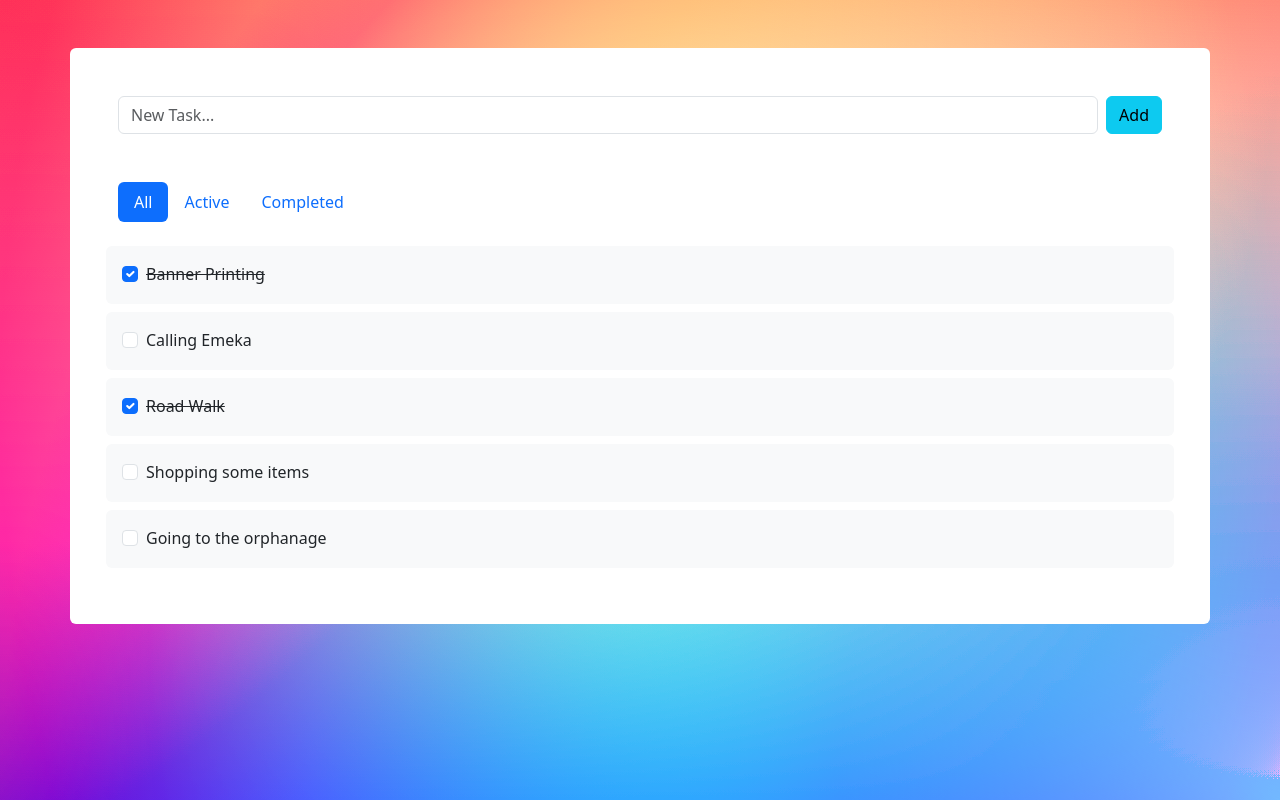
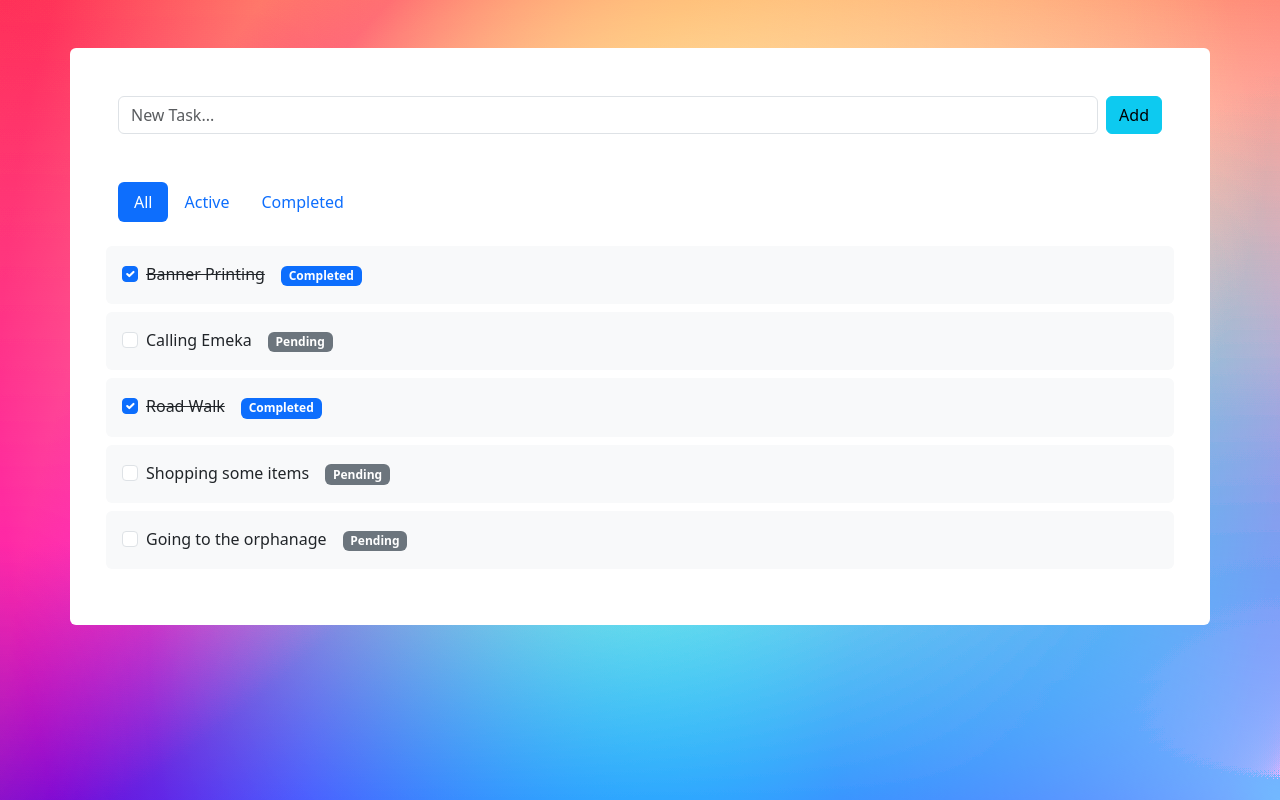
Before and after one commit to osiota10/todo-task-manager, a React (Create React App) app: page / in a window 1280 px wide. Built offline with nearby package versions, Linux system fonts and the light colour scheme.

Commit message:
Todo status

```diff
--- a/src/components/todoItem.jsx
+++ b/src/components/todoItem.jsx
@@ -15,6 +15,13 @@ const TodoItem = ({ id, task, is_completed }) => {
                     for="flexCheckDefault"
                 >
                     {task}
+                    <span
+                        className={`ms-3 badge text-bg-${
+                            is_completed ? "primary" : "secondary"
+                        }`}
+                    >
+                        {is_completed ? "Completed" : "Pending"}
+                    </span>
                 </label>
             </div>
         </section>
```
